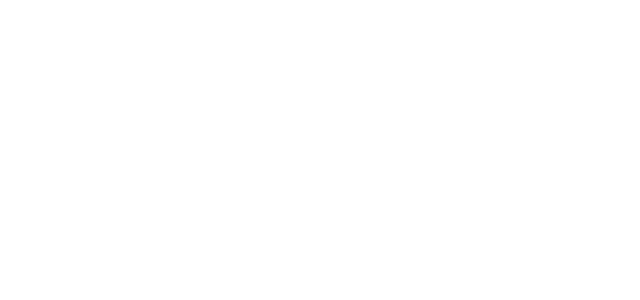
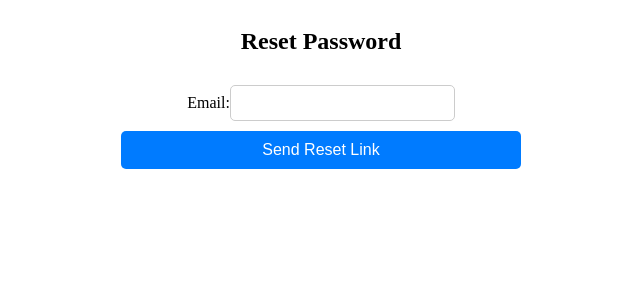
Before and after one commit to Ruletk/WarehouseSystem, a React (Vite) app in the folder apps/frontend/: page /reset-password in a window 1280 px wide. Before the commit this address had no page. Shown: the top 300 px of the page, without its empty margins (319-959 px from the left). Built offline with nearby package versions, Linux system fonts and the light colour scheme.

Commit message:
feat(frontend): add Reset Password functionality with ResetPasswordComponent and routing; enhance LoginComponent with navigation links

```diff
--- a/apps/frontend/src/app/app.tsx
+++ b/apps/frontend/src/app/app.tsx
@@ -3,6 +3,7 @@
 import RegisterPage from '../pages/auth/RegisterPage';
 import VerifyPage from '../pages/auth/VerifyPage';
 import LoginPage from '../pages/auth/LoginPage';
+import ResetPasswordPage from '../pages/auth/ResetPasswordPage';
 
 const App = () => {
   return (
@@ -13,6 +14,7 @@
         <Route path="/login" element={<LoginPage />} />
         <Route path="/register" element={<RegisterPage />} />
         <Route path="/activate/:token" element={<VerifyPage />} />
+        <Route path="/reset-password" element={<ResetPasswordPage />} />
       </Routes>
     </Router>
   );
--- a/apps/frontend/src/components/auth/LoginComponent.tsx
+++ b/apps/frontend/src/components/auth/LoginComponent.tsx
@@ -1,4 +1,5 @@
 import React, { useState } from 'react';
+import { useNavigate } from 'react-router-dom';
 import AuthService from '../../services/AuthService';
 import styles from './LoginComponent.module.css';
 
@@ -6,6 +7,7 @@
   const [email, setEmail] = useState('');
   const [password, setPassword] = useState('');
   const [error, setError] = useState<string | null>(null);
+  const navigate = useNavigate();
 
   const handleLogin = async (e: React.FormEvent) => {
     e.preventDefault();
@@ -44,6 +46,14 @@
         </div>
         <button type="submit">Login</button>
       </form>
+      <div className={styles['links']}>
+        <button className={styles['link-button']} onClick={() => navigate('/reset-password')}>
+          Forgot Password?
+        </button>
+        <button className={styles['link-button']} onClick={() => navigate('/register')}>
+          Don't have an account?
+        </button>
+      </div>
     </div>
   );
 };
--- /dev/null
+++ b/apps/frontend/src/components/auth/ResetPasswordComponent.module.css
@@ -0,0 +1,42 @@
+.container {
+    text-align: center;
+    max-width: 400px;
+    margin: auto;
+  }
+
+  .form {
+    display: flex;
+    flex-direction: column;
+    gap: 10px;
+  }
+
+  .input {
+    padding: 8px;
+    font-size: 16px;
+    border: 1px solid #ccc;
+    border-radius: 5px;
+  }
+
+  .button {
+    padding: 10px;
+    font-size: 16px;
+    background-color: #007bff;
+    color: white;
+    border: none;
+    border-radius: 5px;
+    cursor: pointer;
+  }
+
+  .button:disabled {
+    background-color: #999;
+  }
+
+  .error {
+    color: red;
+    font-size: 14px;
+  }
+
+  .success {
+    color: green;
+    font-size: 14px;
+  }
--- /dev/null
+++ b/apps/frontend/src/components/auth/ResetPasswordComponent.tsx
@@ -0,0 +1,56 @@
+import React, { useState } from 'react';
+import AuthService from '../../services/AuthService';
+import styles from './ResetPasswordComponent.module.css';
+
+interface ResetPasswordComponentProps {
+  onSuccess: () => void;
+}
+
+const ResetPasswordComponent: React.FC<ResetPasswordComponentProps> = ({ onSuccess }) => {
+  const [email, setEmail] = useState('');
+  const [message, setMessage] = useState<string | null>(null);
+  const [error, setError] = useState<string | null>(null);
+  const [loading, setLoading] = useState(false);
+
+  const handleSubmit = async (e: React.FormEvent) => {
+    e.preventDefault();
+    setLoading(true);
+    setError(null);
+    setMessage(null);
+
+    try {
+      await AuthService.resetPassword(email);
+      setMessage('Password reset email sent. Check your inbox.');
+      onSuccess();
+    } catch (err: any) {
+      setError(err.message || 'Failed to send password reset email.');
+    } finally {
+      setLoading(false);
+    }
+  };
+
+  return (
+    <div className={styles.container}>
+      <form className={styles.form} onSubmit={handleSubmit}>
+        <h2>Reset Password</h2>
+        <div>
+          <label>Email:</label>
+          <input
+            className={styles.input}
+            type="email"
+            value={email}
+            onChange={(e) => setEmail(e.target.value)}
+            required
+          />
+        </div>
+        {error && <div className={styles.error}>{error}</div>}
+        {message && <div className={styles.success}>{message}</div>}
+        <button className={styles.button} type="submit" disabled={loading}>
+          {loading ? 'Sending...' : 'Send Reset Link'}
+        </button>
+      </form>
+    </div>
+  );
+};
+
+export default ResetPasswordComponent;
--- /dev/null
+++ b/apps/frontend/src/pages/auth/ResetPasswordPage.tsx
@@ -0,0 +1,15 @@
+import React from 'react';
+import ResetPasswordComponent from '../../components/auth/ResetPasswordComponent';
+import { useNavigate } from 'react-router-dom';
+
+const ResetPasswordPage: React.FC = () => {
+  const navigate = useNavigate();
+
+  return (
+    <div>
+      <ResetPasswordComponent onSuccess={() => navigate('/login')} />
+    </div>
+  );
+};
+
+export default ResetPasswordPage;
```
